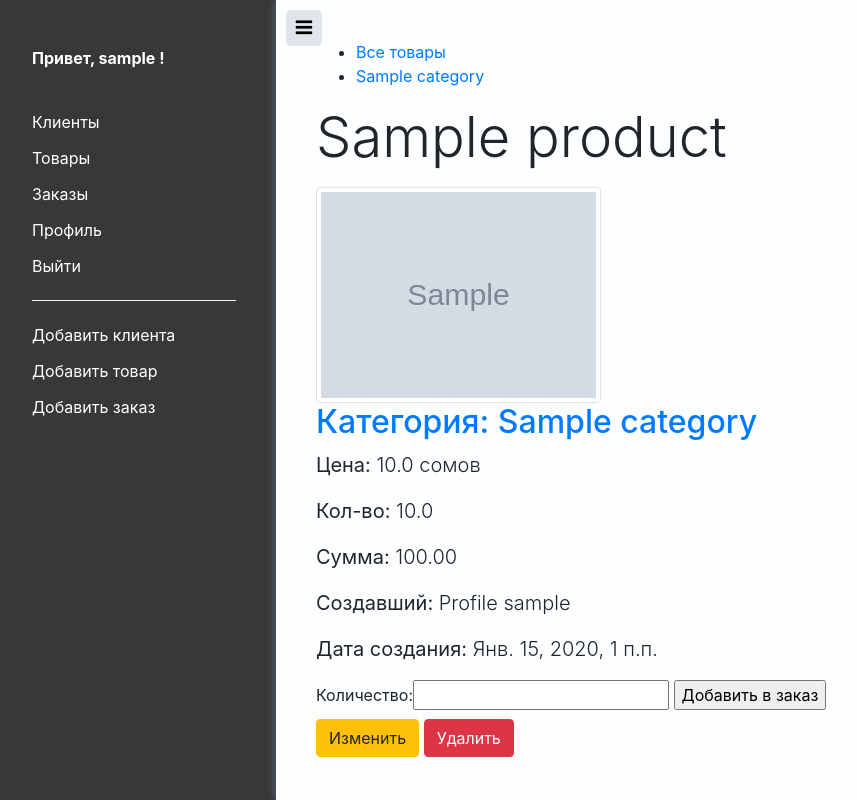
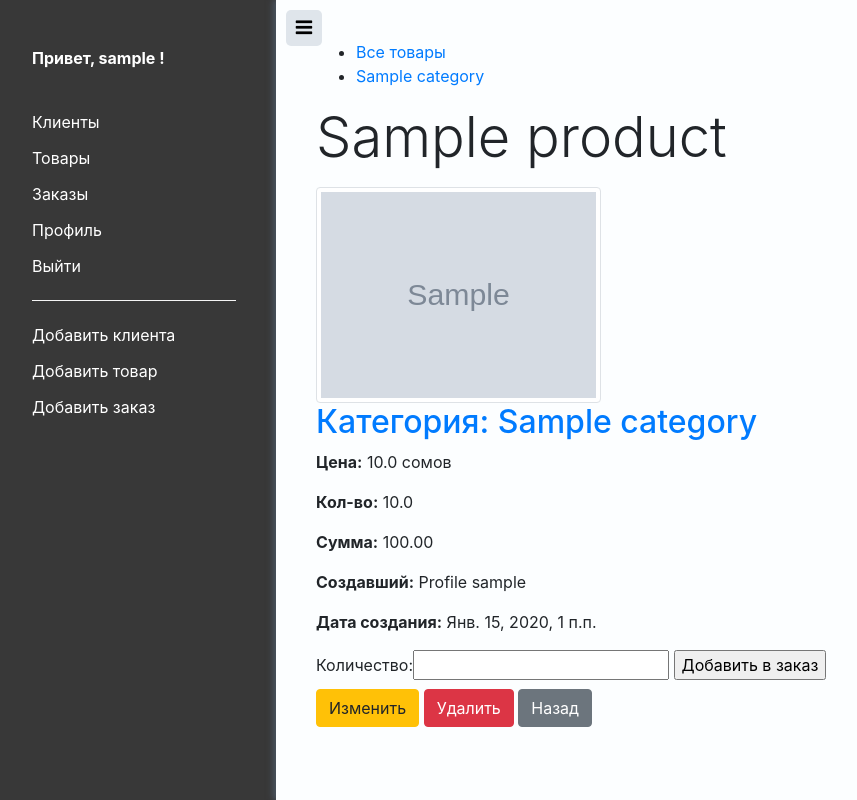
Before and after one commit to verhovensky/crm-yuf, a Django app: a page that uses product/templates/product/product_detail.html in a window 1280 px wide. Shown: the whole page, without its empty margins (8-865 px from the left). Run offline with Django 3.2, Linux system fonts and the light colour scheme; a user stored in the database is signed in; tables that the repository leaves empty hold one stand-in row (values such as "Sample post"); grey boxes marked "Sample" are stand-in pictures; some libraries are stand-ins or nearby versions.

Commit message:
Product templates fixes

```diff
--- a/product/templates/product/product_detail.html
+++ b/product/templates/product/product_detail.html
@@ -20,11 +20,11 @@
         <div class="container m-0 p-0">
             <img class="img-thumbnail w-25" src="{% if product.image %}{{ product.image.url }}{% else %}{% static "img/no-image.jpg" %}{% endif %}">
             <h2><a href="{{ product.category.get_absolute_url }}">Категория: {{ product.category }}</a></h2>
-            <p class="lead"><b>Цена:</b> {{ product.price }} сомов</p>
-            <p class="lead"><b>Кол-во:</b> {{ product.stock }}</p>
-            <p class="lead"><b>Сумма:</b> {{ product.calc_total_product }}</p>
-            <p class="lead"><b>Создавший:</b> {{ product.created_by }}</p>
-            <p class="lead"><b>Дата создания:</b> {{ product.created }}</p>
+            <p><b>Цена:</b> {{ product.price }} сомов</p>
+            <p><b>Кол-во:</b> {{ product.stock }}</p>
+            <p><b>Сумма:</b> {{ product.calc_total_product }}</p>
+            <p><b>Создавший:</b> {{ product.created_by }}</p>
+            <p><b>Дата создания:</b> {{ product.created }}</p>
         </div>
     </div>
 
@@ -37,6 +37,7 @@
     <div class="pb-5 pt-1">
         <a href="{% url 'product:edit_product' product.slug product.pk %}" class="btn btn-warning text-center">Изменить</a>
         <a href="{% url 'product:delete_product' product.pk %}" class="btn btn-danger text-center">Удалить</a>
+        <a href="javascript:history.go(-1)"><button class="btn btn-secondary" onlick="return false;">Назад</button></a>
     </div>
 
 {% endblock %}
--- a/product/templates/product/product_form.html
+++ b/product/templates/product/product_form.html
@@ -9,7 +9,7 @@
                 {{ form.as_p }}
                 <div class="buttons" style="display: flex">
                     <button type="submit" style="margin-right: 5px;" class="btn btn-success">Сохранить</button>
-                    <a href="{% url 'product:product_list' %}" class="btn btn-warning">Отмена</a>
+                    <a href="javascript:history.go(-1)" class="btn btn-warning">Отмена</a>
                 </div>
             </form>
         </div>
--- a/product/templates/product/product_list.html
+++ b/product/templates/product/product_list.html
@@ -31,7 +31,7 @@
                                 </a>
                             </div>
                             <figcaption class="info-wrap">
-                                    <a href="{{ product.slug }}/pk={{ product.pk }}">{{ product.name }}</a>
+                                    <a href="{{ product.get_absolute_url }}">{{ product.name }}</a>
                                     <br>
                                     <a href="{{ product.category.slug }}">Категория: {{ product.category }}</a>
                             </figcaption>
```
